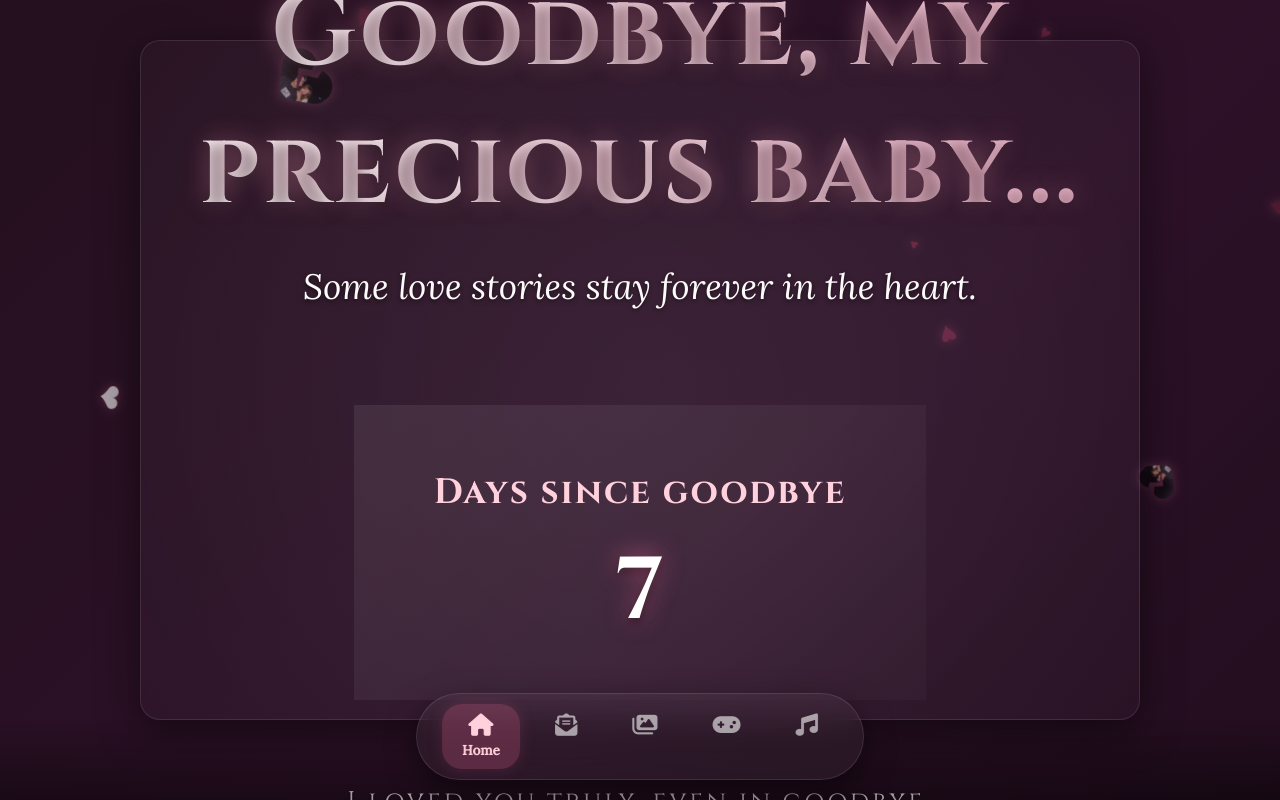
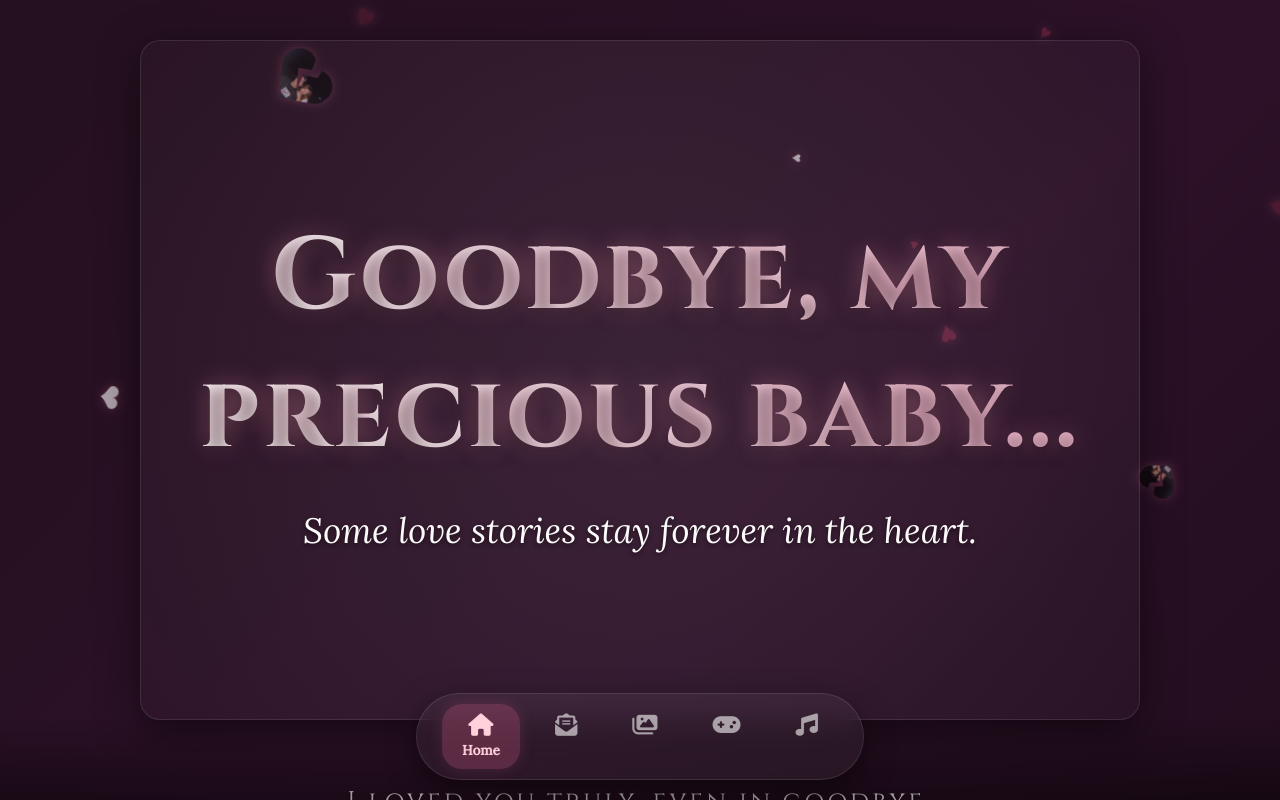
Before and after one commit to Empasisjeffer/goodbye, a website: page index.html in a window 1280 px wide. Drawn offline with Linux system fonts and the light colour scheme.

Commit message:
Remove countdown timer

```diff
--- a/index.html
+++ b/index.html
@@ -30,11 +30,6 @@
             <div class="hero glass-panel">
                 <h1 class="fade-in glow-text">Goodbye, my precious baby...</h1>
                 <p class="subtitle fade-in delay-1">Some love stories stay forever in the heart.</p>
-
-                <div class="timer-section fade-in delay-2">
-                    <h3>Days since goodbye</h3>
-                    <div id="days-count" class="countdown">0</div>
-                </div>
             </div>
         </section>
 
--- a/script.js
+++ b/script.js
@@ -193,19 +193,5 @@ document.addEventListener('DOMContentLoaded', () => {
             appContent.scrollTo(0, 0);
         });
     });
-
-    // 6. Days Since Goodbye Countdown Logic
-    function updateCountdown() {
-        const goodbyeDate = new Date('2026-04-25T00:00:00'); // The date you said goodbye
-        const now = new Date();
-        const diffTime = Math.abs(now - goodbyeDate);
-        const diffDays = Math.floor(diffTime / (1000 * 60 * 60 * 24));
-
-        const daysElement = document.getElementById('days-count');
-        if (daysElement) {
-            daysElement.innerText = diffDays;
-        }
-    }
-
-    updateCountdown();
+    updateTrackInfo();
 });
```
